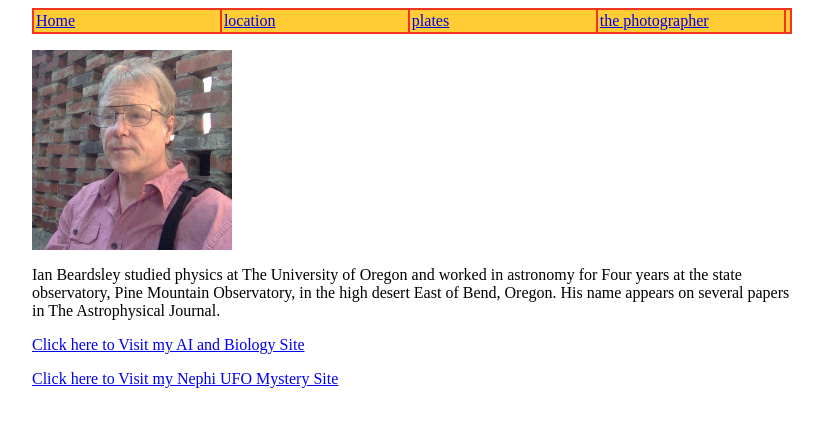
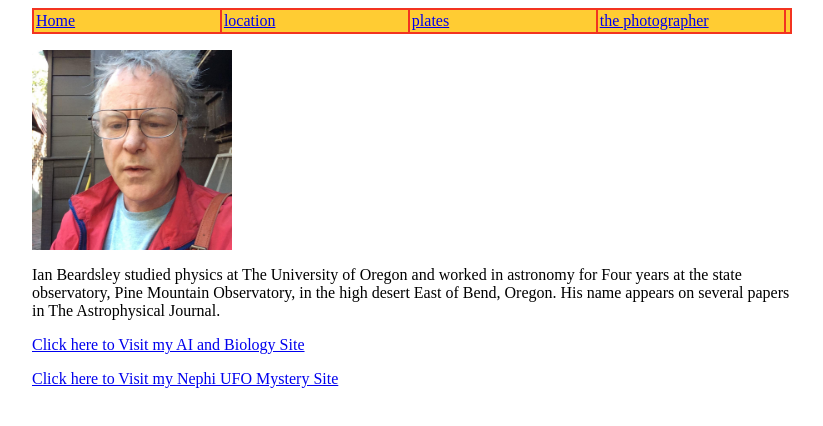
Before and after one commit to eanbardsley/raptor.github.io, a plain HTML site: page photographer.html in a window 1280 px wide. Shown: the whole page, without its empty margins (228-1051 px from the left). Drawn offline with Linux system fonts and the light colour scheme.

Commit message:
Add files via upload

```diff
--- a/photographer.html
+++ b/photographer.html
@@ -51,7 +51,7 @@ text-align: center;
 </div><!-- Navbar division -->
 
 <div id="main">
-<p> <img src="ian_march_8_2019.jpg" alt="plate 01" width="200"></p>
+<p> <img src="ian_march_14_2019.jpg" alt="plate 01" width="200"></p>
 <p> Ian Beardsley studied physics at The University of Oregon and worked in astronomy for
 Four years at the state observatory, Pine Mountain Observatory, in the high desert East
 of Bend, Oregon. His name appears on several papers in The Astrophysical Journal.</p>
```
Also changed, not shown: ian_march_14_2019.jpg (added).
